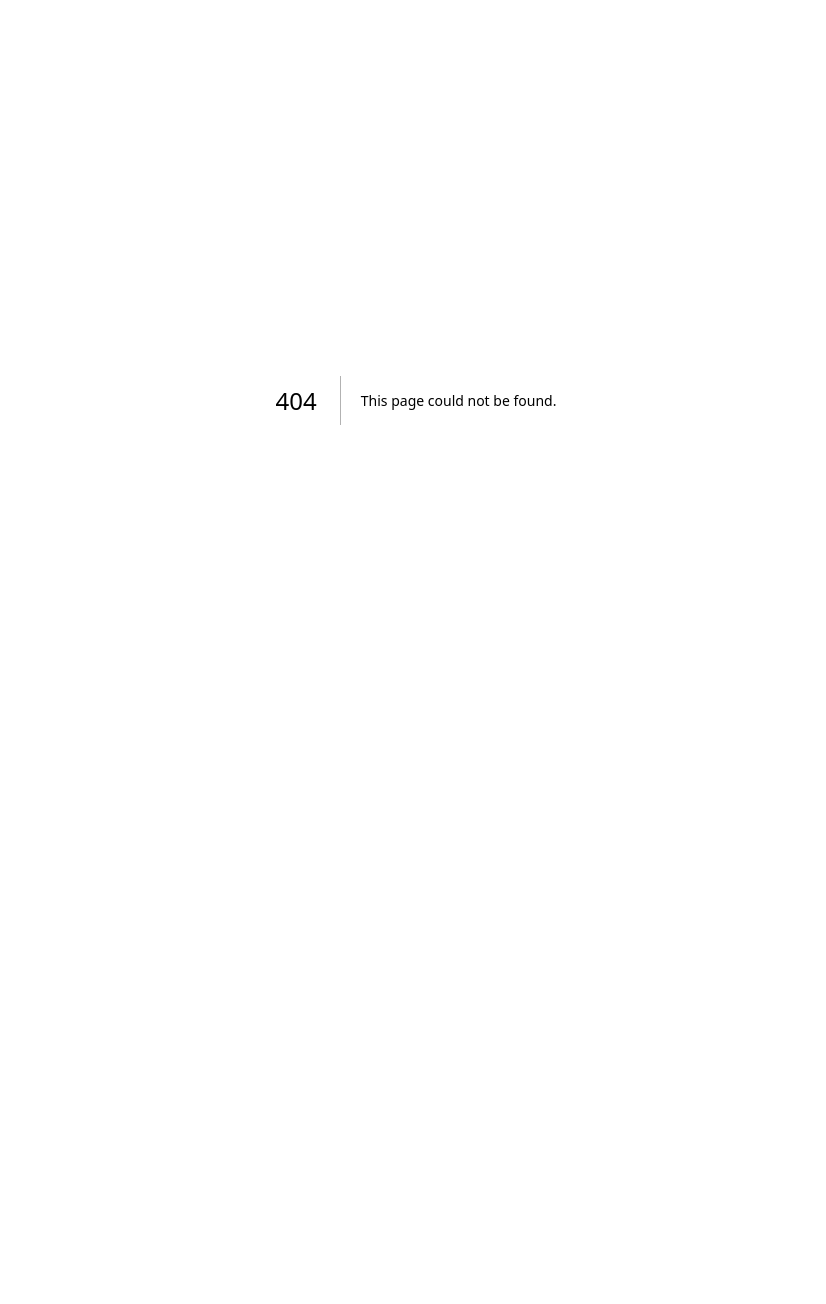
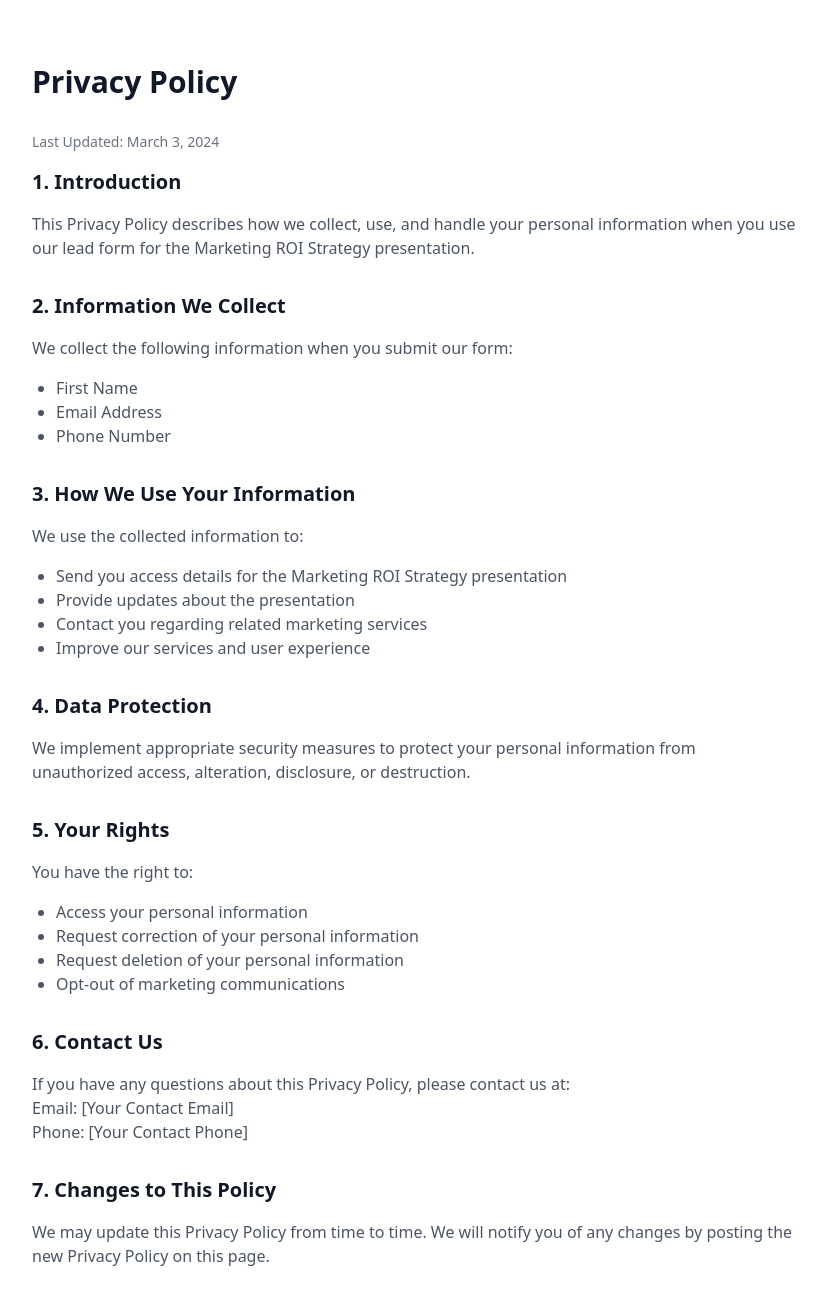
Before and after one commit to iphillz/pos-eng, a Next.js app: page /privacy in a window 1280 px wide. Before the commit this address had no page. Shown: the top 1304 px of the page, without its empty margins (224-1050 px from the left). Before the commit the page ends 800 px from the top, so only its background shows below. Built offline with nearby package versions, Linux system fonts and the light colour scheme.

Commit message:
Add privacy policy page and update multi-step form with privacy policy link

```diff
--- /dev/null
+++ b/app/privacy/page.tsx
@@ -0,0 +1,83 @@
+import { Metadata } from 'next'
+
+export const metadata: Metadata = {
+  title: 'Privacy Policy | Marketing ROI Strategy',
+  description: 'Privacy Policy for Marketing ROI Strategy Lead Form',
+}
+
+export default function PrivacyPolicy() {
+  return (
+    <main className="min-h-screen bg-white py-16 px-4 sm:px-6 lg:px-8">
+      <div className="max-w-3xl mx-auto">
+        <h1 className="text-3xl font-bold text-gray-900 mb-8">Privacy Policy</h1>
+        <div className="prose prose-slate max-w-none">
+          <p className="text-sm text-gray-500 mb-4">Last Updated: March 3, 2024</p>
+
+          <section className="mb-8">
+            <h2 className="text-xl font-semibold text-gray-900 mb-4">1. Introduction</h2>
+            <p className="text-gray-600 mb-4">
+              This Privacy Policy describes how we collect, use, and handle your personal information when you use our lead form for the Marketing ROI Strategy presentation.
+            </p>
+          </section>
+
+          <section className="mb-8">
+            <h2 className="text-xl font-semibold text-gray-900 mb-4">2. Information We Collect</h2>
+            <p className="text-gray-600 mb-4">We collect the following information when you submit our form:</p>
+            <ul className="list-disc pl-6 text-gray-600 mb-4">
+              <li>First Name</li>
+              <li>Email Address</li>
+              <li>Phone Number</li>
+            </ul>
+          </section>
+
+          <section className="mb-8">
+            <h2 className="text-xl font-semibold text-gray-900 mb-4">3. How We Use Your Information</h2>
+            <p className="text-gray-600 mb-4">We use the collected information to:</p>
+            <ul className="list-disc pl-6 text-gray-600 mb-4">
+              <li>Send you access details for the Marketing ROI Strategy presentation</li>
+              <li>Provide updates about the presentation</li>
+              <li>Contact you regarding related marketing services</li>
+              <li>Improve our services and user experience</li>
+            </ul>
+          </section>
+
+          <section className="mb-8">
+            <h2 className="text-xl font-semibold text-gray-900 mb-4">4. Data Protection</h2>
+            <p className="text-gray-600 mb-4">
+              We implement appropriate security measures to protect your personal information from unauthorized access, alteration, disclosure, or destruction.
+            </p>
+          </section>
+
+          <section className="mb-8">
+            <h2 className="text-xl font-semibold text-gray-900 mb-4">5. Your Rights</h2>
+            <p className="text-gray-600 mb-4">You have the right to:</p>
+            <ul className="list-disc pl-6 text-gray-600 mb-4">
+              <li>Access your personal information</li>
+              <li>Request correction of your personal information</li>
+              <li>Request deletion of your personal information</li>
+              <li>Opt-out of marketing communications</li>
+            </ul>
+          </section>
+
+          <section className="mb-8">
+            <h2 className="text-xl font-semibold text-gray-900 mb-4">6. Contact Us</h2>
+            <p className="text-gray-600 mb-4">
+              If you have any questions about this Privacy Policy, please contact us at:
+              <br />
+              Email: [Your Contact Email]
+              <br />
+              Phone: [Your Contact Phone]
+            </p>
+          </section>
+
+          <section className="mb-8">
+            <h2 className="text-xl font-semibold text-gray-900 mb-4">7. Changes to This Policy</h2>
+            <p className="text-gray-600 mb-4">
+              We may update this Privacy Policy from time to time. We will notify you of any changes by posting the new Privacy Policy on this page.
+            </p>
+          </section>
+        </div>
+      </div>
+    </main>
+  )
+}
--- a/components/MultiStepForm.tsx
+++ b/components/MultiStepForm.tsx
@@ -77,6 +77,10 @@ export default function MultiStepForm({ onClose }: { onClose?: () => void }) {
           </div>
         )}
 
+        <div className="text-xs text-gray-500 mt-2">
+          By submitting this form, you agree to our <a href="/privacy" className="text-emerald-600 hover:text-emerald-700 underline" target="_blank" rel="noopener noreferrer">Privacy Policy</a>
+        </div>
+
         <div className="flex justify-between gap-4 mt-6">
           {step > 1 && (
             <button
```
